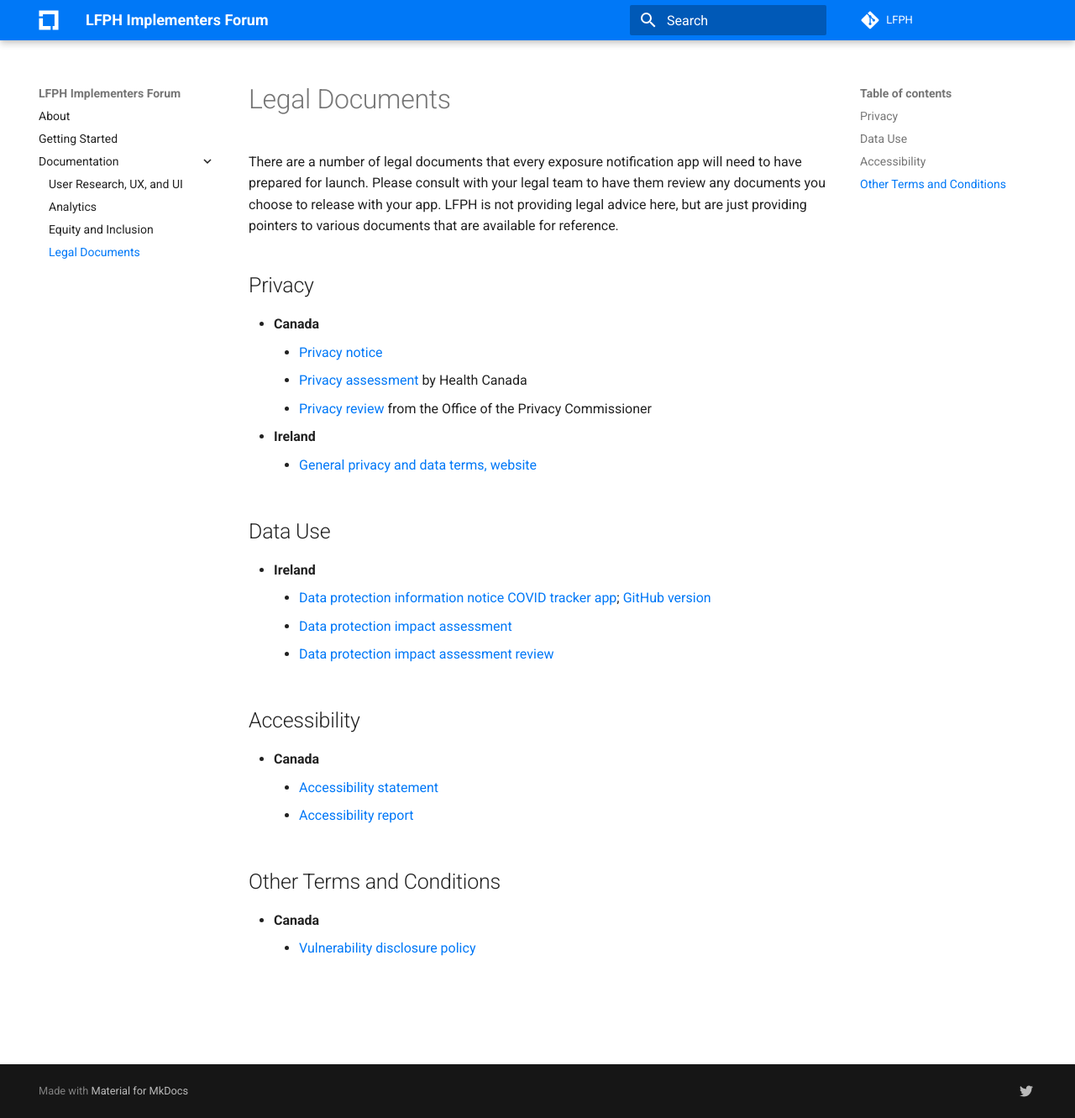
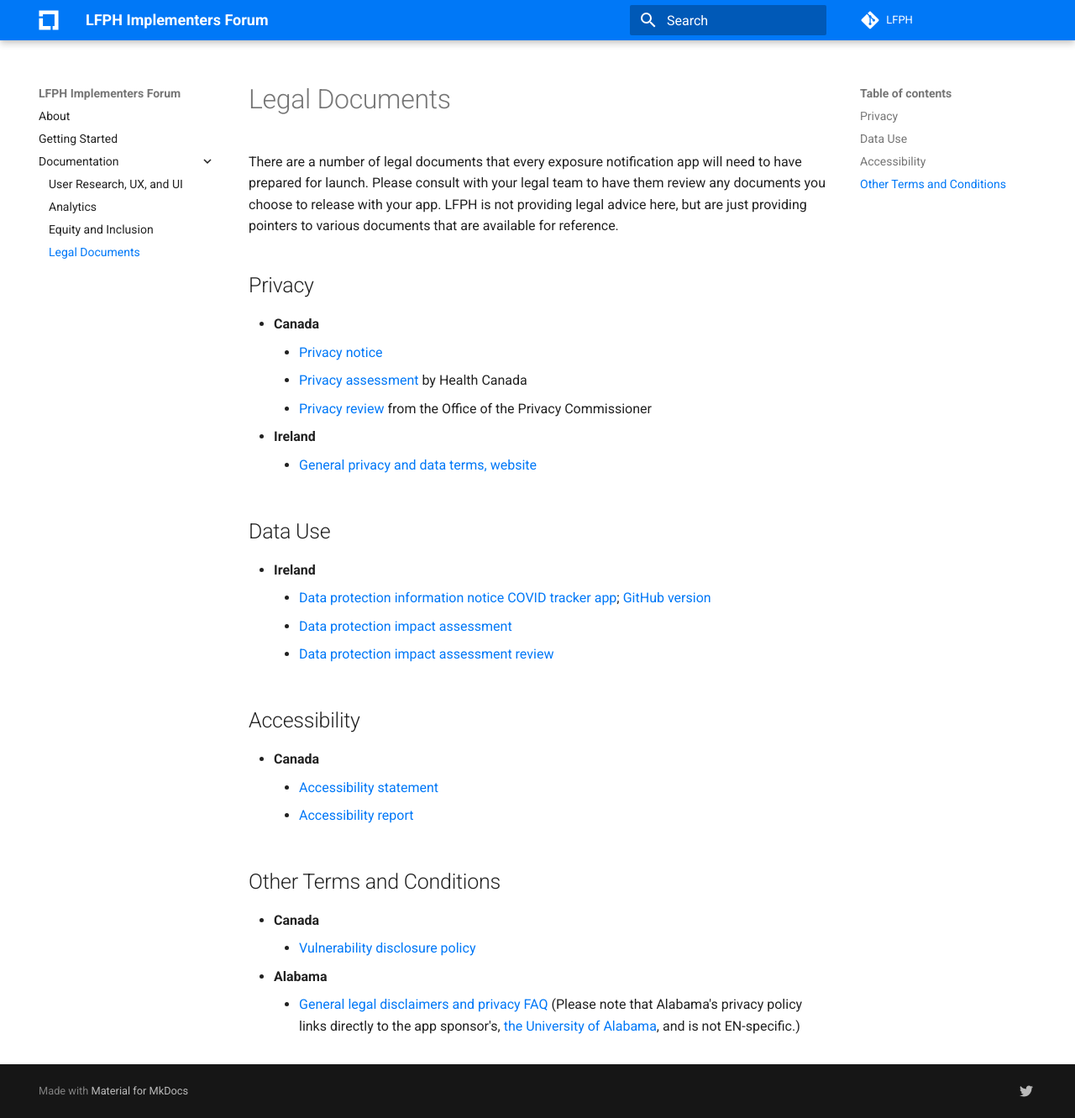
Before and after one commit to lfph/implementers-forum, an MkDocs documentation site: the page built from docs/legal-documents.md, in a window 1280 px wide and 1331 px high. Shown: the whole window at 84% size. Built offline with MkDocs 1.6.1 and Material for MkDocs 9.7.7, drawn with Linux system fonts in a browser that asks for light colours; comment, search, counter and statistics services are not loaded.

Commit message:
Add GuideSafe/Alabama to legal page

```diff
--- a/docs/legal-documents.md
+++ b/docs/legal-documents.md
@@ -24,3 +24,5 @@ There are a number of legal documents that every exposure notification app will
 ## Other Terms and Conditions
 * **Canada**
     * [Vulnerability disclosure policy](https://github.com/cds-snc/covid-alert-documentation/blob/main/VulnerabilityDisclosurePolicy.md)
+* **Alabama**
+    * [General legal disclaimers and privacy FAQ](https://github.com/lfph/implementers-forum/blob/master/docs/resources/guidesafe_legal.md) (Please note that Alabama's privacy policy links directly to the app sponsor's, [the University of Alabama](https://www.ua.edu/privacy), and is not EN-specific.)
```
